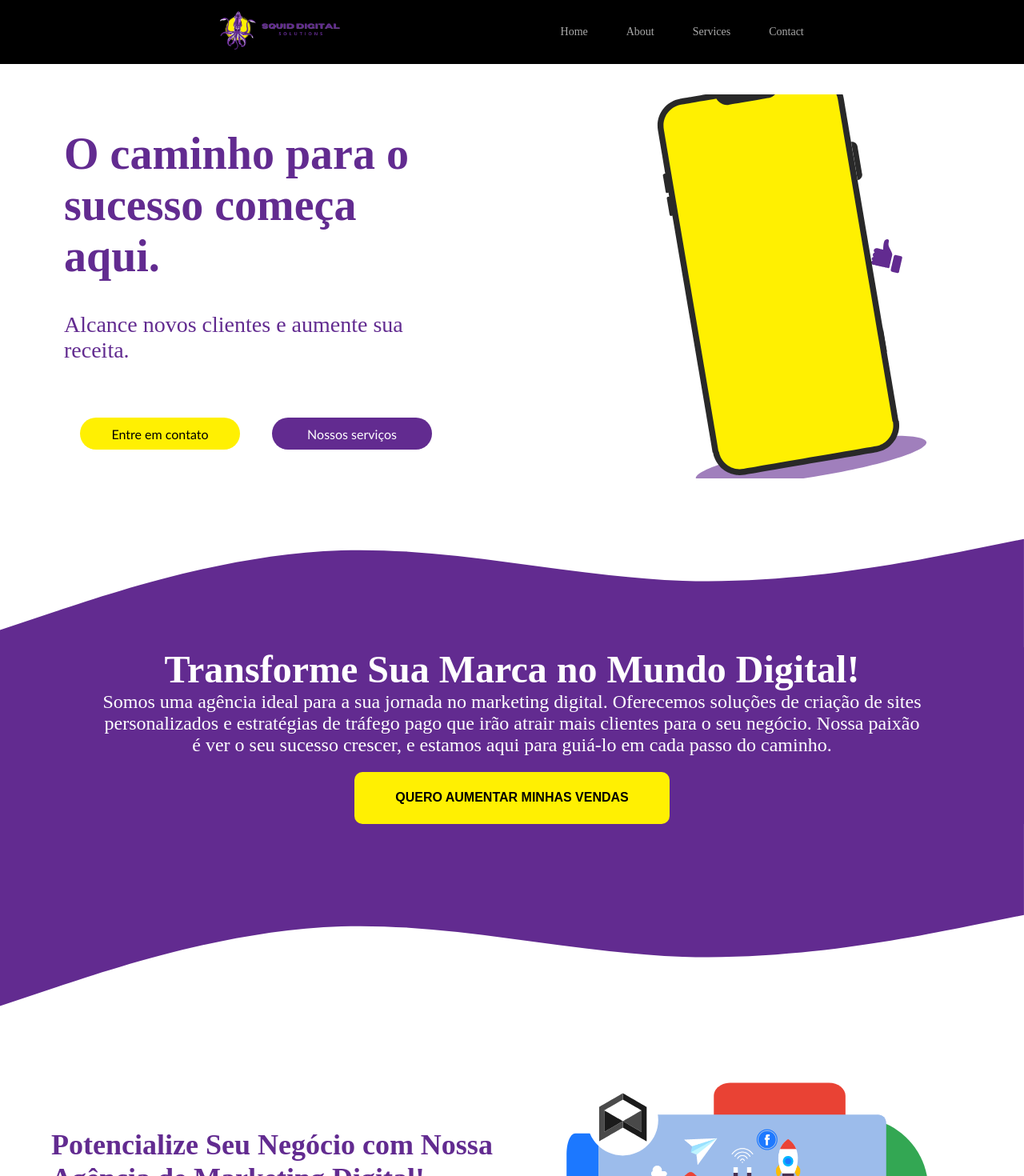
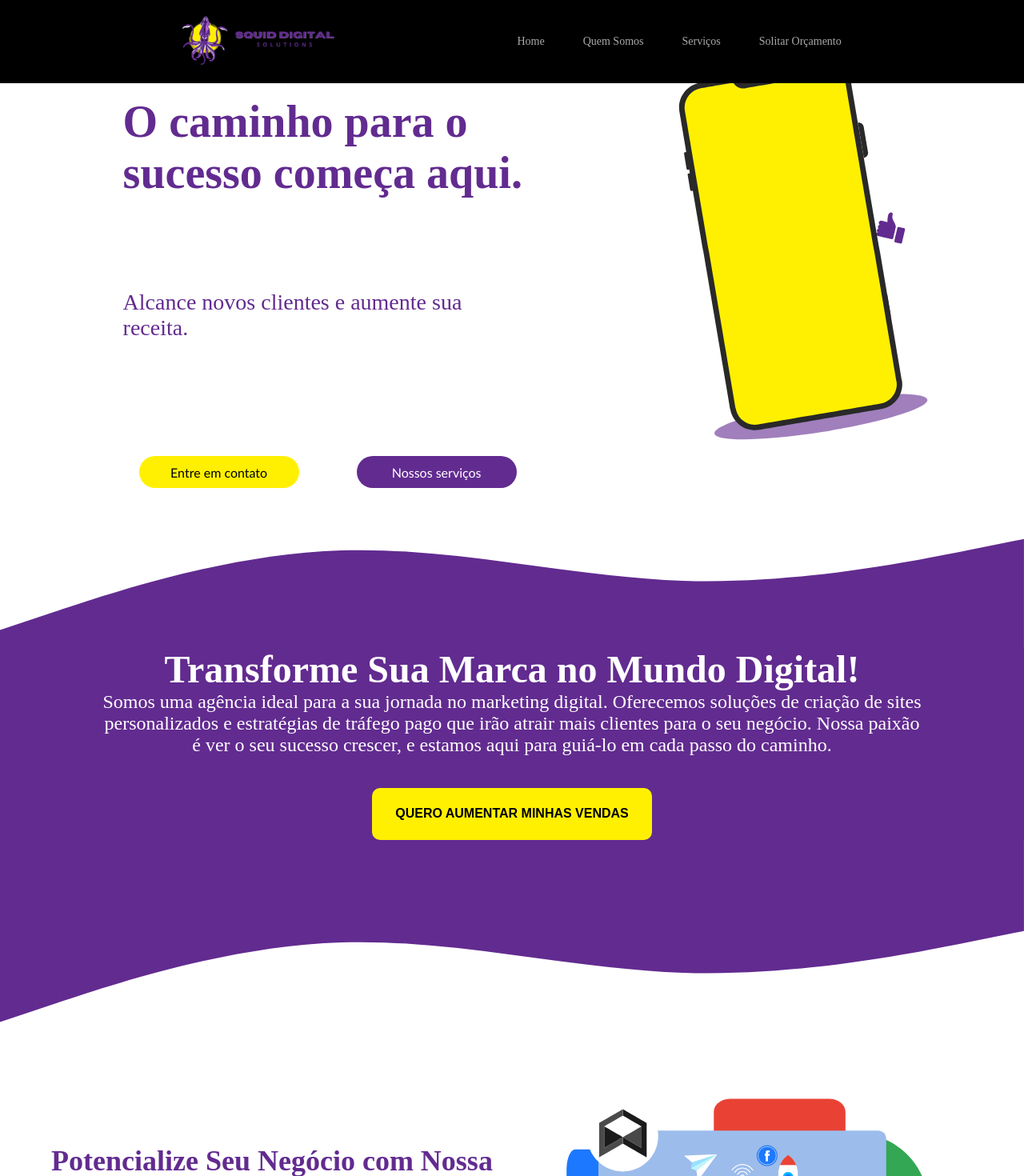
Before and after one commit to DevJuniorBruno/Squid, a Next.js app: page / in a window 1280 px wide. Shown: the top 1470 px of the page at 80% size. Built offline with nearby package versions, Linux system fonts and the light colour scheme; a web font is replaced by a local one.

Commit message:
home check

```diff
--- a/package.json
+++ b/package.json
@@ -10,17 +10,18 @@
   },
   "dependencies": {
     "@types/node": "20.4.2",
-    "@types/react": "18.2.15",
+    "@types/react": "^18.2.21",
     "@types/react-dom": "18.2.7",
     "eslint": "8.45.0",
     "eslint-config-next": "13.4.10",
     "lottie-web": "^5.12.2",
     "next": "13.4.10",
-    "react": "18.2.0",
+    "react": "^18.2.0",
     "react-dom": "18.2.0",
     "react-icons": "^4.10.1",
     "react-lottie": "^1.2.3",
     "react-responsive": "^9.0.2",
+    "react-typewriter-effect": "^1.1.0",
     "sharp": "^0.32.5",
     "typescript": "5.1.6"
   }
--- a/src/app/home.css
+++ b/src/app/home.css
@@ -15,10 +15,11 @@
 }
 
 .headerHome{
+    margin-top: 5vh;
     display: flex;
     flex-direction: row;
     width: 100%;
-    height: 60vh;
+    height: 65vh;
     justify-content: center;
     margin-right: 90px;
     margin-left: 90px;
@@ -32,7 +33,7 @@
     justify-content: space-between;
     margin: 80px;
     width: 40%;
-    height: 90%;
+    height: 100%;
     font-size: 28px;
     font-family: 'Inria Serif', serif;
     color: #622b90;
@@ -46,7 +47,7 @@
     justify-content: space-between;
     width: 100%;
     height: 100px;
-    z-index: 2;
+    z-index: 10;
 }
 
 .btnHeader button{
@@ -61,7 +62,6 @@
     color: #000;
     font-size: 16px;
     font-family: 'Gill Sans', 'Gill Sans MT', Calibri, 'Trebuchet MS', sans-serif;
-    cursor: pointer;
     transition: ease 0.1s;
     border: none;
 }
@@ -71,6 +71,7 @@
     background-color: #FFF002;
 }
 .btnHeader .eec:hover{
+    cursor: pointer;
     background-color: #ffef09b7;
     color: #622b90;
 }
@@ -81,6 +82,7 @@
 }
 
 .btnHeader .ns:hover{
+    cursor: pointer;
     background: #632b90b8;
     color: #000;
 }
@@ -110,10 +112,11 @@
 }
 
 .qamv{
+    margin-top: 20px;
     display: flex;
     align-items: center;
     justify-content: center;
-    width: 394px;
+    width: 350px;
     height: 65px;
     border-radius: 10px;
     color: #000;
@@ -125,6 +128,7 @@
     transition: ease 0.1s;
     background-color: #FFF002;
     box-shadow: #622b90;
+    margin-bottom: 0;
 }
 
 .qamv:hover{
@@ -261,6 +265,12 @@
         align-items: center;
         margin: 0;
         padding: 0;
+        margin-top: 15vh;
+    }
+    .imgMkt{
+        margin-bottom: 30px;
+        width: 100%;
+        height: auto;
     }
     .txtHeader{
         display: flex;
@@ -269,6 +279,11 @@
         height: 90%;
         padding: 0;
         margin: 0;
+        font-size: 22px ;
+    }
+    .txtHeader p {
+        font-size: 18px ;
+
     }
 
 
--- a/src/app/layout.tsx
+++ b/src/app/layout.tsx
@@ -1,4 +1,3 @@
-
 import Header from "@/components/header/page";
 import Footer from "@/components/footer/page";
 import Analise from '@/components/analise/page';
--- a/src/app/page.tsx
+++ b/src/app/page.tsx
@@ -1,9 +1,6 @@
-
+import './home.css';
 import LottieCel from '@/components/lottieCel/page';
 import LottieMkt from '@/components/lottieMkt/page';
-import './home.css';
-
-
 import { SiGoogleads } from 'react-icons/si';
 import { BsMegaphoneFill } from 'react-icons/bs';
 import { LuMonitorSmartphone } from 'react-icons/lu';
--- a/src/components/header/header.css
+++ b/src/components/header/header.css
@@ -5,8 +5,10 @@
   align-items: center;
   justify-content: space-evenly;
   width: 100%;
-  height: 10vh;
+  height: 13vh;
   background-color: #000;
+  position: fixed;
+  z-index: 999;
 }
 
 li{
--- a/src/components/header/page.tsx
+++ b/src/components/header/page.tsx
@@ -30,15 +30,15 @@ export default function Header(){
                 <Image
                     src={Squid}
                     alt="Squid DIgital Solutions"
-                    width={150}
+                    width={190}
                 />
             </Link>
 
             <ul className={active} >
                 <li className="header__item"><Link className="header__link"  href='/' >Home</Link> </li>
-                <li className="header__item"><Link className="header__link"  href='/about'>About</Link></li>
-                <li className="header__item"><Link className="header__link"  href="/services" >Services</Link></li>
-                <li className="header__item"><Link className="header__link"  href="/contact">Contact</Link> </li>
+                <li className="header__item"><Link className="header__link"  href='/quemsomos'>Quem Somos</Link></li>
+                <li className="header__item"><Link className="header__link"  href="/servicos" >Serviços</Link></li>
+                <li className="header__item"><Link className="header__link"  href="/solicitarorcamento">Solitar Orçamento</Link> </li>
             </ul>
 
             <button type="button" id="button" onClick={headerToggle} className={toggleIcon} >
--- a/src/components/lottieCel/lottieCel.css
+++ b/src/components/lottieCel/lottieCel.css
@@ -1,6 +1,16 @@
 .lottieCel{
     margin: 3%;
-    width: 50%;
+    margin-top:20px;
+    width: 30%;
     height: 100%;
     pointer-events: none;
 }
+
+@media(max-width:980px){
+    .lottieCel{
+        margin: 3%;
+        width: 80%;
+        height: 80%;
+        pointer-events: none;
+    }
+}
--- a/src/types/react-lottie.d.ts
+++ /dev/null
@@ -1,2 +0,0 @@
-// types/react-lottie.d.ts
-declare module 'react-lottie';
```
Also changed, not shown: src/components/typewritter/page.tsx (added, +26 -0 lines), 1 other file (tests, documents, lock files or other folders).
